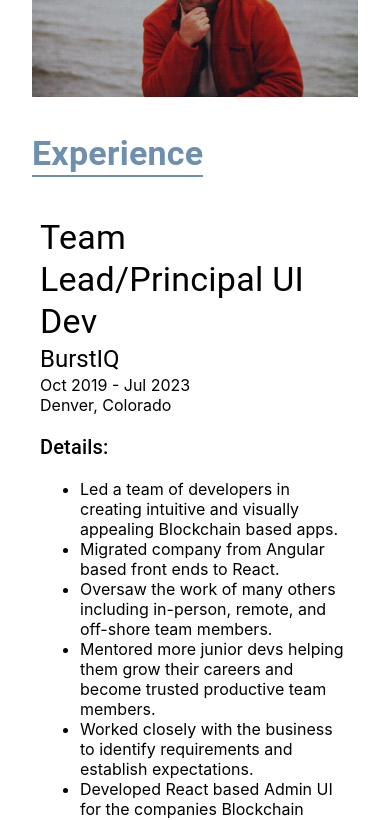
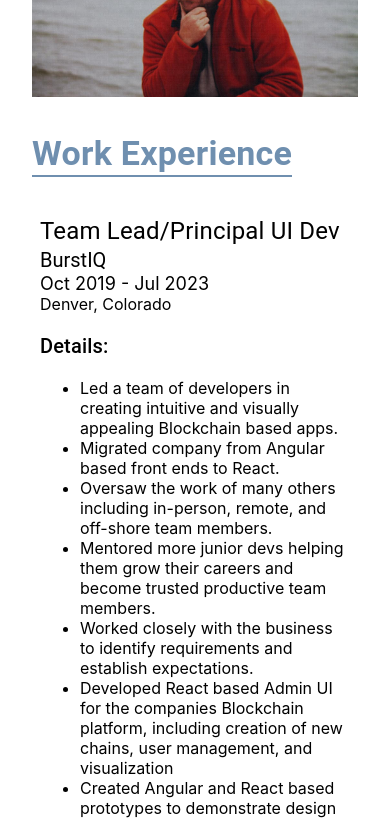
Before and after one commit to lendog75/deploy-test, a React (Create React App) app: page / in a window 390 px wide. Shown: the part 980-1800 px from the top of the page. Built offline with nearby package versions, Linux system fonts and the light colour scheme.

Commit message:
Work Exp styling tweaks for mobile

```diff
--- a/src/pages/home/components/career-timeline/CareerTimelineMobile.tsx
+++ b/src/pages/home/components/career-timeline/CareerTimelineMobile.tsx
@@ -12,12 +12,14 @@ const CareerItemMobile = (props: any) => {
   return (
     <Box sx={{ my: 2, mx: 1 }}>
       <Box>
-        <Typography variant="h4">{title}</Typography>
-        <Typography variant="h5" component="p">
+        <Typography variant="h4" sx={{ fontSize: "24px" }}>
+          {title}
+        </Typography>
+        <Typography variant="h5" component="p" sx={{ fontSize: "20px" }}>
           {orgName}
         </Typography>
 
-        <Box>
+        <Box sx={{ fontSize: "18px" }}>
           {begin} - {end}
         </Box>
         <Box>{location}</Box>
@@ -35,7 +37,7 @@ export const CareerTimelineMobile = () => {
   const careerRoles: IRoleModel[] = roles;
 
   return (
-    <SectionGroup heading="Experience">
+    <SectionGroup heading="Work Experience">
       <Stack>
         {React.Children.toArray(
           careerRoles.map((r: any) => <CareerItemMobile role={r} />)
```
